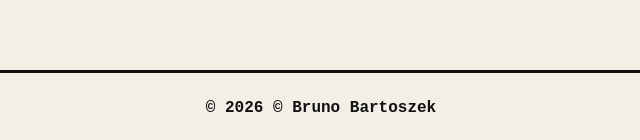
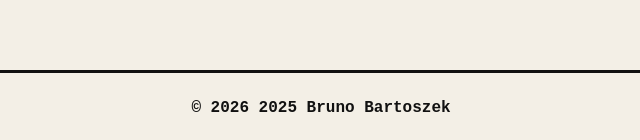
Before and after one commit to brunobarto/pfbh, a plain HTML site: page index.html in a window 1280 px wide. Shown: the part 6658-6798 px from the top of the page, 319-959 px from the left. Drawn offline with Linux system fonts and the light colour scheme; a web font is replaced by a local one.

Commit message:
Update index.html

```diff
--- a/index.html
+++ b/index.html
@@ -131,7 +131,7 @@
     </section>
   </main>
 
-  <footer class="footer">© <span id="year"></span> © Bruno Bartoszek </footer>
+  <footer class="footer">© <span id="year"></span> 2025 Bruno Bartoszek </footer>
 
   <!-- POP WINDOW -->
   <div id="modal" class="modal" aria-hidden="true">
```
